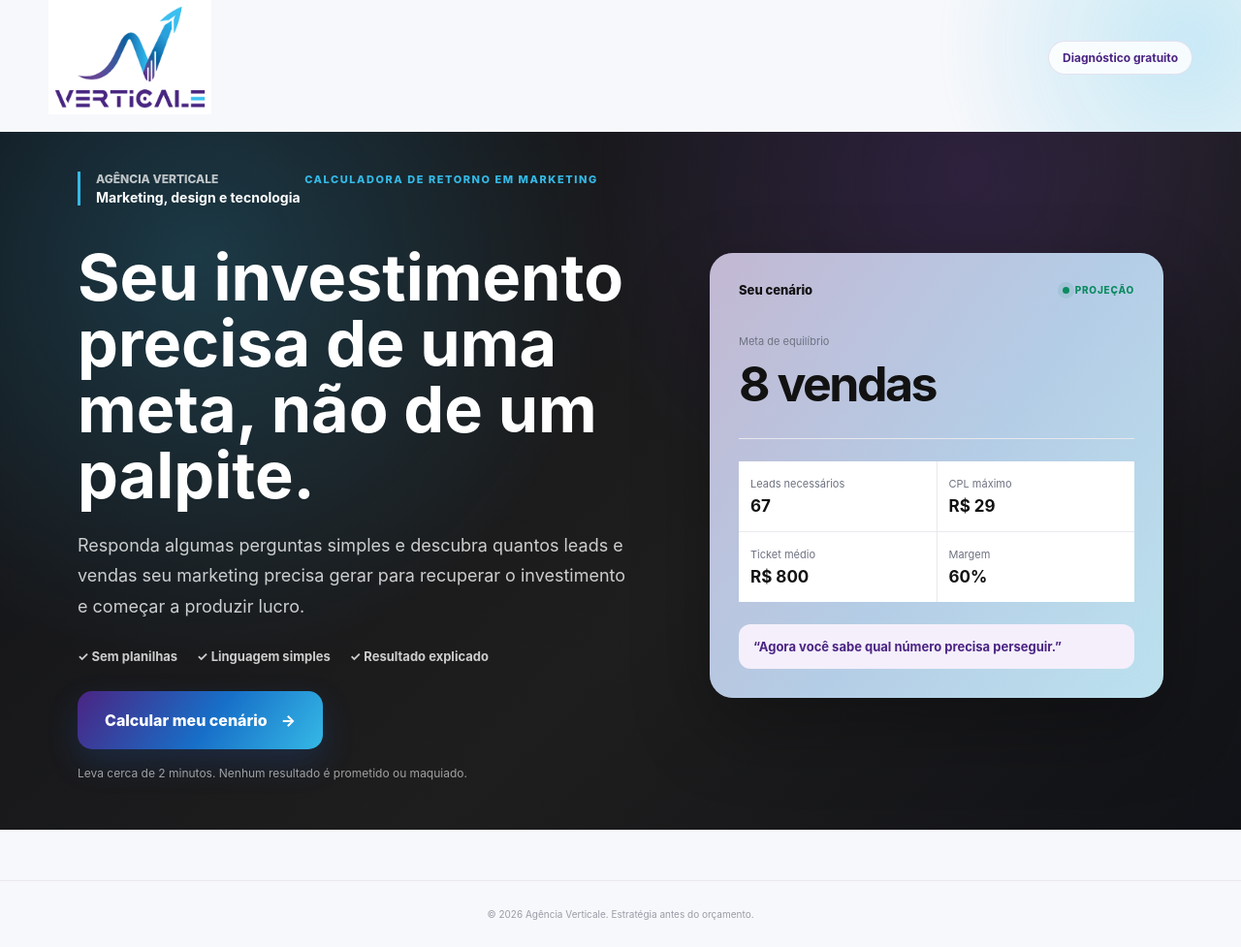
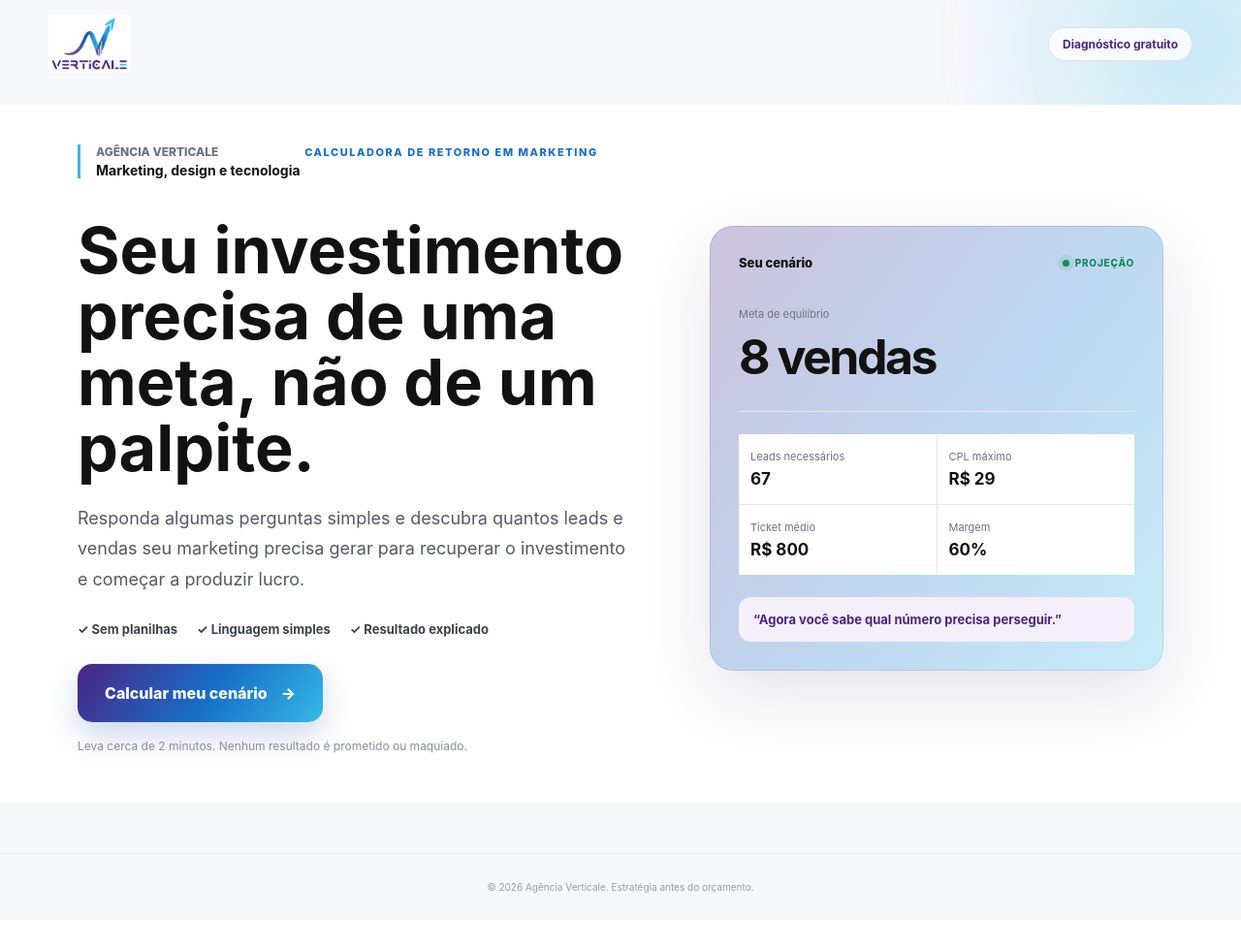
Before and after one commit to thialmeida85/calculadora-de-roi, a Flask app: page / in a window 1280 px wide. Shown: the whole page at 97% size. After the commit the page ends 921 px from the top, so only its background shows below. Run offline with Flask 3, Linux system fonts and the light colour scheme.

Commit message:
Adjust-white-background-and-logo-size

```diff
--- a/static/styles.css
+++ b/static/styles.css
@@ -36,21 +36,21 @@ button, a { -webkit-tap-highlight-color: transparent; }
 .shell { width: min(1120px, calc(100% - 40px)); margin-inline: auto; }
 .site-header { width: min(1180px, calc(100% - 40px)); margin: 0 auto; min-height: 90px; display: flex; align-items: center; justify-content: space-between; }
 .brand { display: flex; align-items: center; color: var(--ink); text-decoration: none; }
-.brand-logo { display: block; width: 168px; height: auto; }
+.brand-logo { display: block; width: 84px; height: auto; }
 .header-badge { border: 1px solid rgba(75,36,131,.12); background: rgba(255,255,255,.82); border-radius: 999px; padding: 9px 14px; font-size: 12px; font-weight: 700; color: var(--purple-deep); }
 
 .intro { position: relative; min-height: calc(100vh - 140px); display: grid; grid-template-columns: 1.1fr .9fr; align-items: center; gap: 80px; padding: 55px 0 100px; }
-.intro::before { content: ""; position: absolute; inset: 18px calc(50% - 50vw) 52px; z-index: -1; background: var(--dark-gradient); }
-.intro-copy { color: white; }
+.intro::before { content: ""; position: absolute; inset: 18px calc(50% - 50vw) 52px; z-index: -1; background: #ffffff; }
+.intro-copy { color: var(--ink); }
 .brand-context { display: inline-flex; flex-direction: column; gap: 3px; margin-bottom: 24px; padding-left: 16px; border-left: 3px solid var(--cyan); }
-.brand-context span { color: rgba(255,255,255,.72); font-size: 12px; font-weight: 800; text-transform: uppercase; }
-.brand-context strong { font-size: 14px; font-weight: 700; color: white; }
+.brand-context span { color: var(--muted); font-size: 12px; font-weight: 800; text-transform: uppercase; }
+.brand-context strong { font-size: 14px; font-weight: 700; color: var(--ink); }
 .eyebrow { display: inline-block; font-size: 11px; line-height: 1.4; letter-spacing: .14em; font-weight: 800; color: var(--blue); }
-.intro .eyebrow { color: var(--cyan); }
+.intro .eyebrow { color: var(--blue); }
 h1 { max-width: 720px; margin: 17px 0 22px; font-size: clamp(42px, 5.2vw, 72px); line-height: 1.02; letter-spacing: 0; }
-.intro-copy > p { max-width: 650px; font-size: 18px; line-height: 1.75; color: rgba(255,255,255,.78); }
-.trust-row { display: flex; flex-wrap: wrap; gap: 20px; margin: 28px 0; color: rgba(255,255,255,.78); font-size: 13px; font-weight: 700; }
-.microcopy { margin: 14px 0 0 !important; font-size: 12px !important; color: rgba(255,255,255,.58) !important; }
+.intro-copy > p { max-width: 650px; font-size: 18px; line-height: 1.75; color: #555965; }
+.trust-row { display: flex; flex-wrap: wrap; gap: 20px; margin: 28px 0; color: #3c4050; font-size: 13px; font-weight: 700; }
+.microcopy { margin: 14px 0 0 !important; font-size: 12px !important; color: #8b8e99 !important; }
 .button { min-height: 52px; border: 0; border-radius: 15px; padding: 0 22px; display: inline-flex; align-items: center; justify-content: center; gap: 14px; cursor: pointer; text-decoration: none; font-weight: 800; transition: transform .2s ease, box-shadow .2s ease, opacity .2s ease; }
 .button:hover { transform: translateY(-2px); }
 .button:disabled { cursor: not-allowed; opacity: .45; transform: none; }
@@ -59,7 +59,7 @@ h1 { max-width: 720px; margin: 17px 0 22px; font-size: clamp(42px, 5.2vw, 72px);
 .button-light { color: var(--purple-deep); background: white; }
 .button-large { min-height: 60px; padding-inline: 28px; }
 
-.preview-card { position: relative; padding: 29px; border: 1px solid rgba(255,255,255,.28); border-radius: 24px; background: rgba(255,255,255,.94); backdrop-filter: blur(18px); box-shadow: 0 32px 80px rgba(0,0,0,.28); }
+.preview-card { position: relative; padding: 29px; border: 1px solid rgba(75,36,131,.12); border-radius: 24px; background: rgba(255,255,255,.94); backdrop-filter: blur(18px); box-shadow: var(--shadow); }
 .preview-card::before { content: ""; position: absolute; inset: -1px; z-index: -1; border-radius: inherit; padding: 1px; background: var(--gradient); opacity: .28; }
 .preview-top { display: flex; justify-content: space-between; align-items: center; font-size: 13px; font-weight: 800; }
 .live-dot { display: inline-flex; align-items: center; gap: 6px; color: var(--positive); font-size: 10px; text-transform: uppercase; letter-spacing: .08em; }
@@ -186,7 +186,7 @@ footer { border-top: 1px solid var(--line); padding: 28px 20px; text-align: cent
 @media (max-width: 620px) {
   .shell, .site-header { width: min(100% - 24px, 1120px); }
   .site-header { min-height: 74px; }
-  .brand-logo { width: 132px; }
+  .brand-logo { width: 66px; }
   .header-badge { display: none; }
   .intro { min-height: auto; padding: 45px 0 70px; }
   .intro::before { inset: 0 calc(50% - 50vw) 34px; }
```
